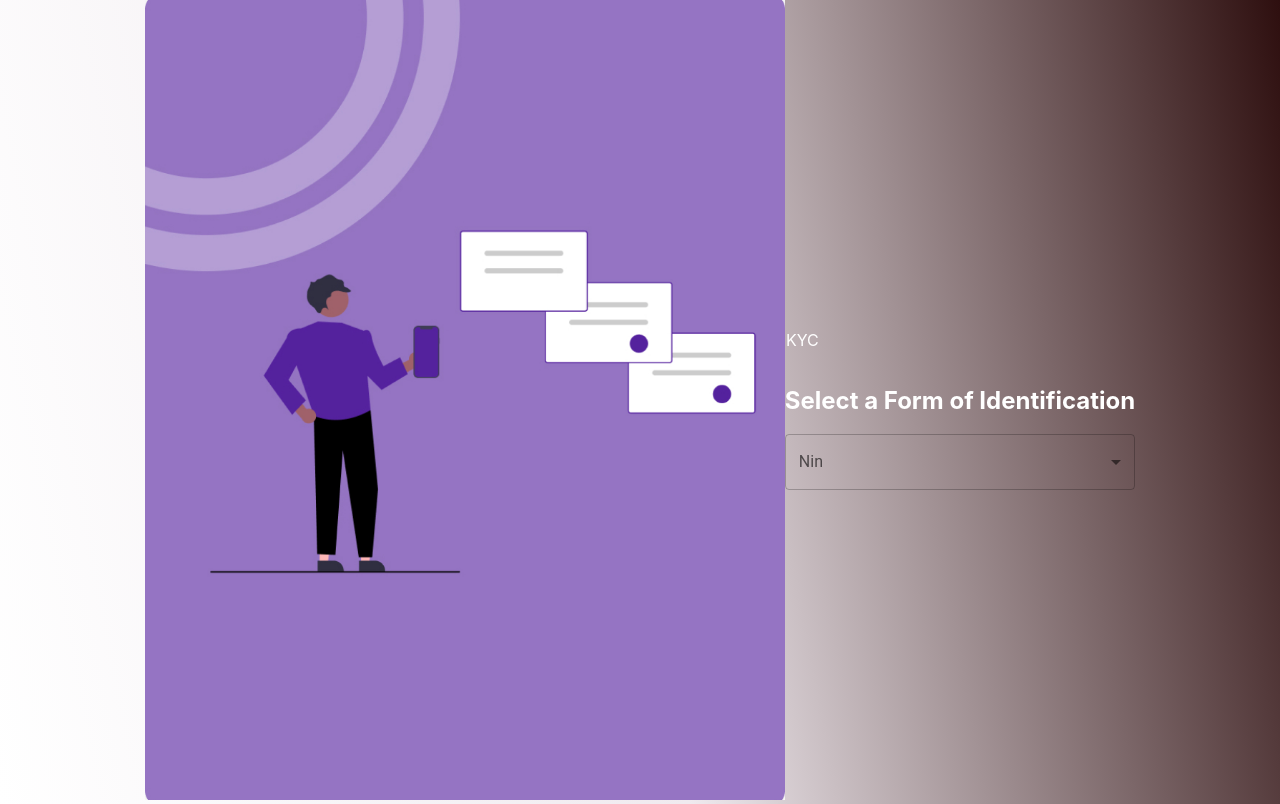
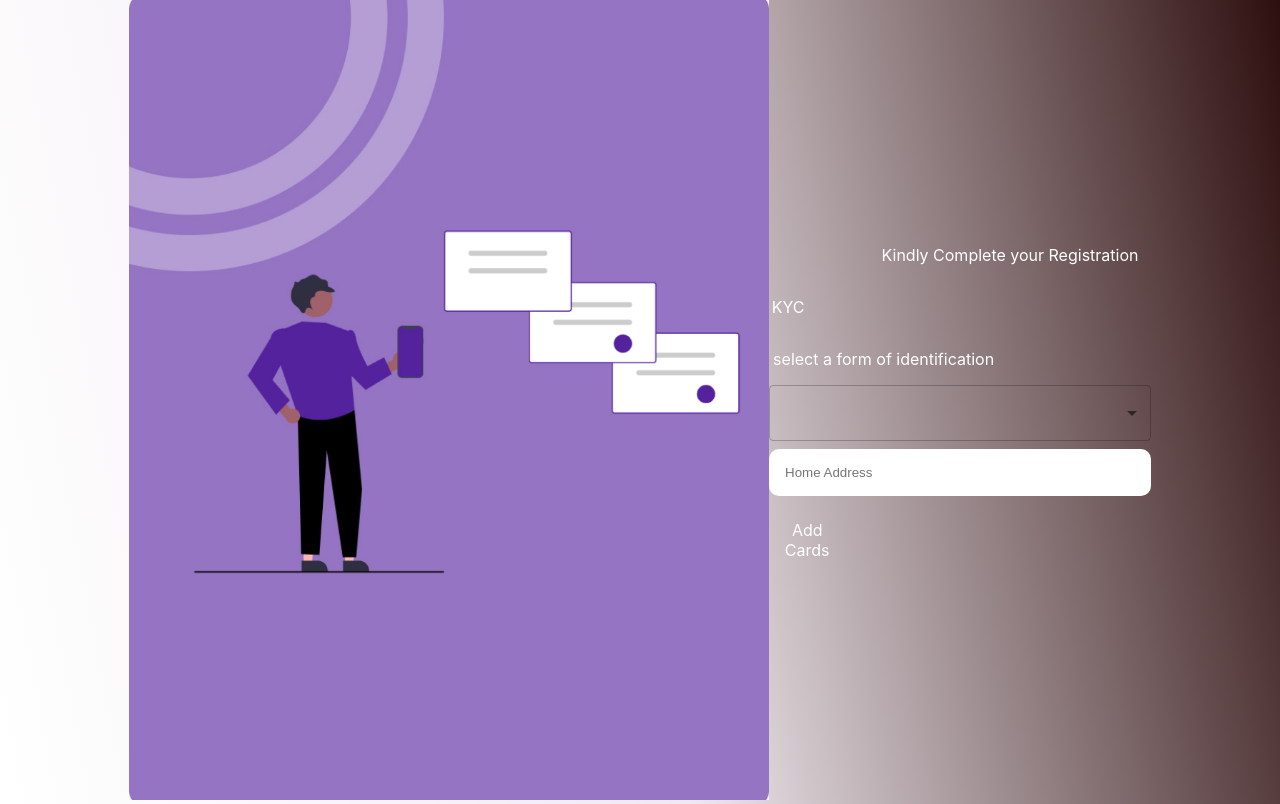
Before and after one commit to Longlasting1805/new-wallet, a React (Create React App) app: page /completeregistration in a window 1280 px wide. Built offline with nearby package versions, Linux system fonts and the light colour scheme.

Commit message:
add cards

```diff
--- a/src/App.css
+++ b/src/App.css
@@ -172,3 +172,20 @@ button{
 .kyc{
   margin-right: 90%;
 }
+
+.homeaddress{
+  width: 350px;
+}
+
+.select-class{
+  margin-right: 40%;
+}
+
+.kindly{
+  margin-left: 100px;
+
+}
+
+.cards{
+  margin-right: 80%
+}
--- a/src/Completeregistration.jsx
+++ b/src/Completeregistration.jsx
@@ -3,9 +3,13 @@ import imgUrl from './assets/com.jpg'
 import { FormControl, InputLabel, Select, MenuItem } from "@mui/material";
 
 
+
 export const Completeregistration = (props) => {
 
     const [nin, setNin] = useState('');
+    const [driverslicence, setDriversLicence] = useState('');
+    const [voterscard, setVotersCard] = useState('');
+    const [homeaddress, setHomeAdress] = useState('');
     const handleChange = (e) =>{
         e.preventDefault()
     }
@@ -16,12 +20,18 @@ export const Completeregistration = (props) => {
             <img src={imgUrl}alt="Italian Trulli"/>
         </div>
 
+
         <div className="select-identification">
+        <div className="kindly">
+            <p>Kindly Complete your Registration</p>
+        </div>
+
             <p className="kyc">KYC</p>
-            {/* <p className="kyc">kindly complete your registration</p> */}
-            <h2>Select a Form of Identification</h2>
             <FormControl fullWidth>
-                <InputLabel onChange={(e) => setNin(e.target.value)} id="demo-simple-select-label">Nin</InputLabel>
+                <p className="select-class">select a form of identification</p>
+                <InputLabel onChange={(e) => setNin(e.target.value)} id="demo-simple-select-label" placeholder="nin"></InputLabel>
+                <InputLabel onChange={(e) => setDriversLicence(e.target.value)} id="demo-simple-select-label" placeholder="drivers licence"></InputLabel>
+                <InputLabel onChange={(e) => setVotersCard(e.target.value)} id="demo-simple-select-label" placeholder="voters card"></InputLabel>
                 <Select
                     labelId="demo-simple-select-label"
                     id="demo-simple-select"
@@ -29,10 +39,20 @@ export const Completeregistration = (props) => {
                     label="Nin"
                     onChange={handleChange}
                 >
-                    <MenuItem value={10}>Ten</MenuItem>
+                    <MenuItem value={nin}>Nin</MenuItem>
+                    <MenuItem value={driverslicence}>Drivers licence</MenuItem>
+                    <MenuItem value={voterscard}>Voters card</MenuItem>
 
                 </Select>
+
             </FormControl>
+            <div>
+            <input className="homeaddress" value={homeaddress}  onChange={(e) => setHomeAdress(e.target.value)} placeholder="Home Address"/>
+            </div>
+
+            <div className="cards">
+            <p>Add Cards</p>
+            </div>
         </div>
 
     </div>
```
